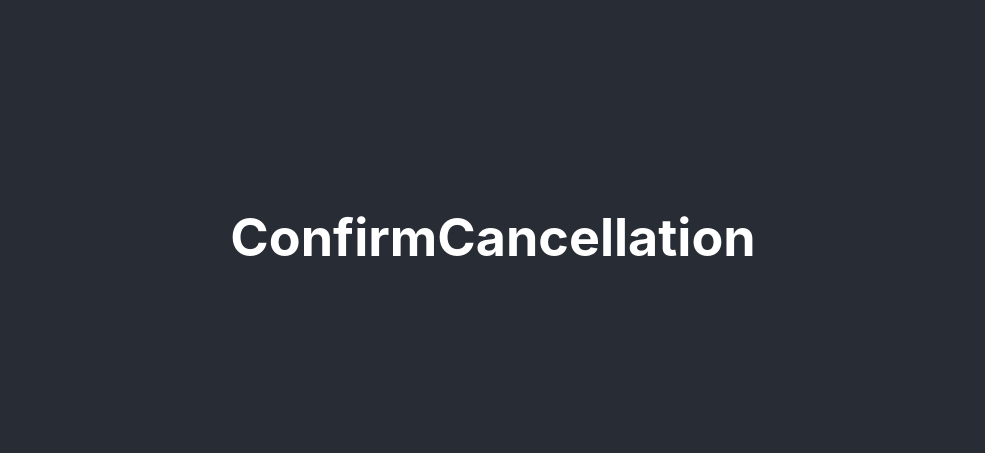
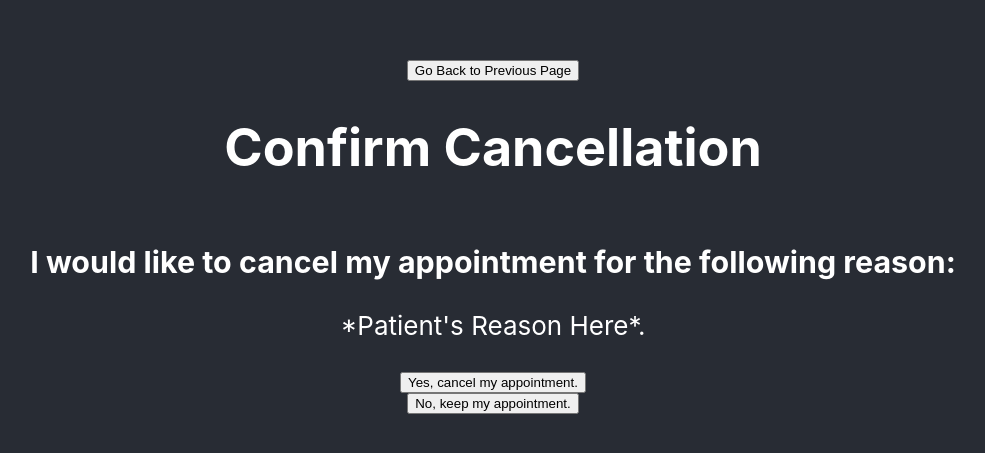
Before and after one commit to colasito94/pre-op-app, a React (Create React App) app: page /ConfirmCancellation in a window 1280 px wide. Shown: the part 163-616 px from the top of the page, without its empty margins (147-1132 px from the left). Built offline with nearby package versions, Linux system fonts and the light colour scheme.

Commit message:
Added input buttons and text buttons to pages.

```diff
--- a/src/Views/AppointmentConfirmed.js
+++ b/src/Views/AppointmentConfirmed.js
@@ -1,7 +1,11 @@
 function AppointmentConfirmed() {
     return (
         <>
-            <h1>AppointmentConfirmed</h1>
+            <h1>Appointment Confirmed</h1>
+            <h3> Appointment confirmed! </h3>
+
+            See you soon, *patient name here* @ *appointment date*!
+            *Patient Information*
         </>
     );
 }
--- a/src/Views/CancellationConfirmed.js
+++ b/src/Views/CancellationConfirmed.js
@@ -1,7 +1,10 @@
 function CancellationConfirmed() {
     return (
         <>
-            <h1>CancellationConfirmed</h1>
+            <h1>Cancellation Confirmed</h1>
+            You're appointment was successfully cancelled.
+            <br/>
+            To reschedule your appointment, please call the doctor's office.
         </>
     );
 }
--- a/src/Views/ConfirmAppointment.js
+++ b/src/Views/ConfirmAppointment.js
@@ -1,7 +1,11 @@
 function ConfirmAppointment() {
     return (
         <>
-            <h1>ConfirmAppointment</h1>
+            <button> Go Back to Previous Page </button>
+            <h1>Confirm Appointment</h1>
+            I would like to confirm my appointment.
+            <button> Yes, confirm my appointment. </button>
+            <button> No, keep my appointment. </button>
         </>
     );
 }
--- a/src/Views/ConfirmCancellation.js
+++ b/src/Views/ConfirmCancellation.js
@@ -1,7 +1,15 @@
 function ConfirmCancellation() {
     return (
         <>
-            <h1>ConfirmCancellation</h1>
+            <button> Go Back to Previous Page </button>
+            <h1>Confirm Cancellation</h1>
+            <h3>I would like to cancel my appointment for the following reason:</h3>
+            *Patient's Reason Here*.
+            <br/>
+            <br/>
+            <button> Yes, cancel my appointment. </button>
+            <button> No, keep my appointment. </button>
+
         </>
     );
 }
--- a/src/Views/ConfirmInformation.js
+++ b/src/Views/ConfirmInformation.js
@@ -1,7 +1,12 @@
 function ConfirmInformation() {
     return (
         <>
-            <h1>ConfirmInformation</h1>
+            <button> Go Back to Previous Page </button>
+            <h1>Confirm Information</h1>
+            <h4> Are the following information correct? </h4>
+            Allergies/reactions: *Patient answer here*
+            <button> Yes. </button>
+            <button> No, I'd like to edit my information. </button>
         </>
     );
 }
--- a/src/Views/EnterInformation.js
+++ b/src/Views/EnterInformation.js
@@ -1,7 +1,16 @@
 function EnterInformation() {
     return (
         <>
-            <h1>EnterInformation</h1>
+            <h1>Enter Information</h1>
+            <form>
+                Do you have any allergies or reactions to food or medications?
+                <br/>
+                <textarea id="question1" name="question1" rows="4" cols="50">
+                </textarea>
+                <br/>
+                <input type="submit" value="Submit Information" />
+                <input type="submit" value="No, I do not have any allergies or reaction to food or medications." />
+            </form>
         </>
     );
 }
```
